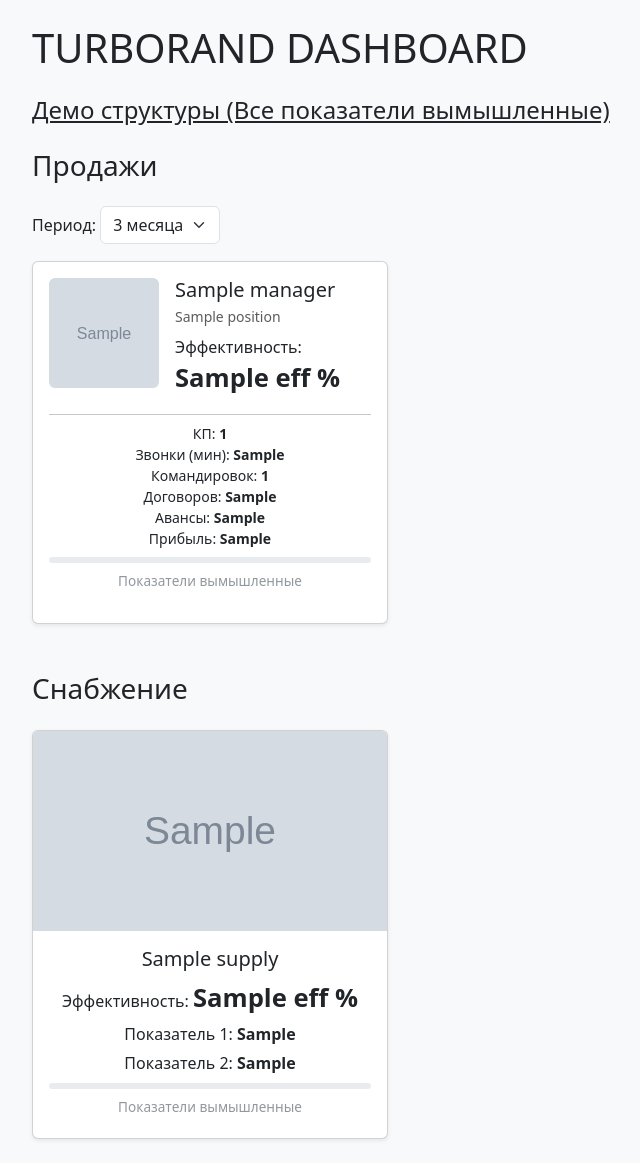
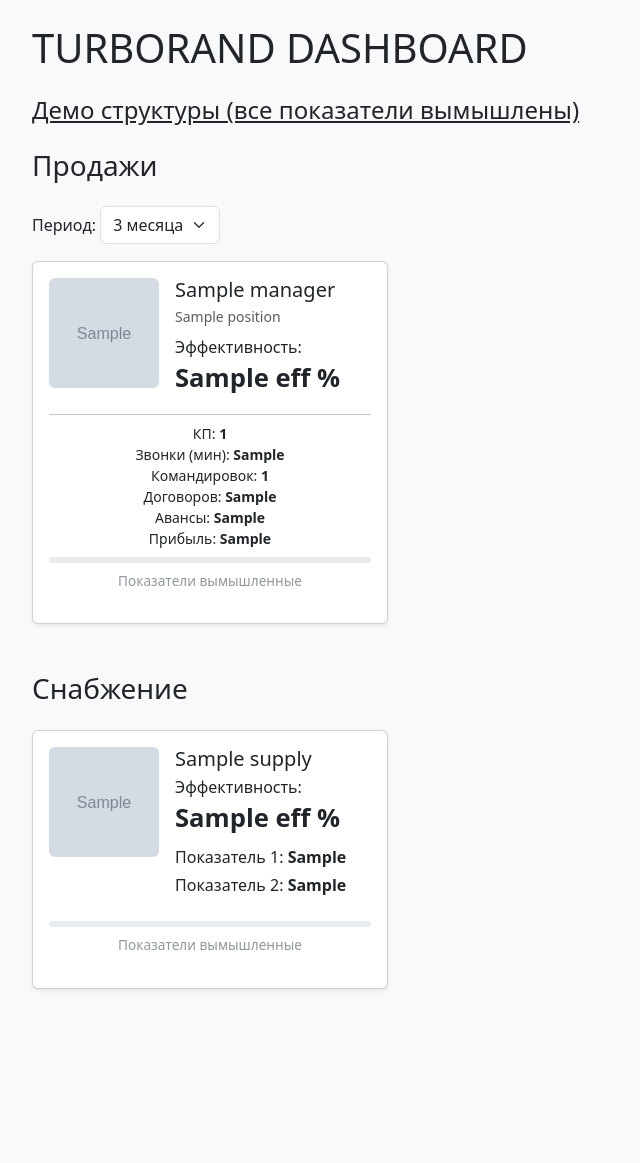
Before and after one commit to bulatmaster/turborand_dashboard, a Flask app: template templates/index.html in a window 1280 px wide. Shown: the whole page, without its empty margins (50-690 px from the left). After the commit the page ends 990 px from the top, so only its background shows below. Run offline with Flask 3, Linux system fonts and the light colour scheme; the template is opened without the code that fills it: most values are stand-ins (such as "Sample title", 1, 10 or a date in 2020); grey boxes marked "Sample" are stand-in pictures.

Commit message:
Убран оранжевый цвет, почистил от лишнего

```diff
--- a/app.py
+++ b/app.py
@@ -14,22 +14,19 @@ conn.row_factory = sqlite3.Row
 # --- Вспомогательные функции ---
 def color_class(eff: int) -> str:
     if eff >= 80:
-        return "text-success"
+        return "text-success"   # зелёный
     elif eff >= 50:
-        return "text-warning"
-    elif eff >= 30:
-        return "text-orange"
-    return "text-danger"
+        return "text-warning"   # жёлтый
+    return "text-danger"        # красный
+
 
 
 def bar_class(eff: int) -> str:
     if eff >= 80:
-        return "bg-success"
+        return "bg-success"     # зелёный
     elif eff >= 50:
-        return "bg-warning"
-    elif eff >= 30:
-        return "bg-orange"
-    return "bg-danger"
+        return "bg-warning"     # жёлтый
+    return "bg-danger"          # красный
 
 
 def format_money(amount: int) -> str:
--- a/templates/index.html
+++ b/templates/index.html
@@ -1,53 +1,30 @@
 <!doctype html>
-<html lang="en">
+<html lang="ru">
 <head>
   <meta charset="utf-8">
   <meta name="viewport" content="width=device-width, initial-scale=1">
   <title>DASHBOARD</title>
-  <link href="https://cdn.jsdelivr.net/npm/bootstrap@5.3.7/dist/css/bootstrap.min.css" rel="stylesheet" crossorigin="anonymous">
+
+  <link href="https://cdn.jsdelivr.net/npm/bootstrap@5.3.7/dist/css/bootstrap.min.css"
+        rel="stylesheet" crossorigin="anonymous">
+
   <style>
-    .card-img-top {
-      width: 100%;
-      height: 200px;
-      object-fit: cover;
-    }
-
-    .card-body p {
-      margin-bottom: 0.3rem;
-    }
-
-    .eff-percent {
-      font-size: 1.6rem;
-      font-weight: 700;
-    }
-
-    .text-orange {
-      color: #fd7e14;
-    }
-
-    .bg-orange {
-      background-color: #fd7e14 !important;
-    }
-
-    .progress {
-      height: 6px;
-    }
-
-    .note {
-      font-size: 0.85rem;
-      color: #6c757d;
-      opacity: 0.75;
-    }
+    /* ─── актуальные стили ─── */
+    .eff-percent { font-size:1.6rem; font-weight:700; }
+    .progress    { height:6px; }
+    .note        { font-size:0.85rem; color:#6c757d; opacity:0.75; }
   </style>
 </head>
 
 <body class="bg-light">
   <div class="container py-4">
     <h1 class="mb-4">TURBORAND DASHBOARD</h1>
-    <h4 class="mb-4"><u>Демо структуры (Все показатели вымышленные)</u></h4>
+    <h4 class="mb-4"><u>Демо структуры (все показатели вымышлены)</u></h4>
 
+    <!-- ===== Продажи ===== -->
     <section class="mb-5">
       <h3 class="mb-4">Продажи</h3>
+
       <form method="get" class="mb-3">
         <label for="period" class="form-label">Период:</label>
         <select class="form-select w-auto d-inline-block" name="period" id="period" onchange="this.form.submit()">
@@ -62,15 +39,14 @@
         {% for m in managers %}
         <div class="col">
           <div class="card h-100 shadow-sm p-3">
+
             <div class="d-flex">
-              <img src="{{ m.photo_url }}"
-                  alt="{{ m.name }}"
-                  class="rounded me-3"
-                  style="width:110px;height:110px;object-fit:cover">
-
+              <img src="{{ m.photo_url }}" alt="{{ m.name }}"
+                   class="rounded me-3" style="width:110px;height:110px;object-fit:cover">
               <div class="flex-grow-1">
                 <h5 class="mb-1">{{ m.name }}</h5>
-                <p class="text-muted mb-2 small">{{ m.position }}</p>  <!-- новая должность -->
+                <p class="text-muted mb-2 small">{{ m.position }}</p>
+
                 <p class="mb-2">
                   Эффективность:
                   <span class="eff-percent {{ m.eff_class }}">{{ m.eff }} %</span>
@@ -90,34 +66,44 @@
             </div>
 
             <div class="progress my-2">
-              <div class="progress-bar {{ m.bar_class }}"
-                  style="width: {{ m.eff }}%;"></div>
+              <div class="progress-bar {{ m.bar_class }}" style="width:{{ m.eff }}%;"></div>
             </div>
             <p class="note text-center">Показатели вымышленные</p>
           </div>
-
         </div>
         {% endfor %}
       </div>
     </section>
 
+    <!-- ===== Снабжение ===== -->
     <section>
       <h3 class="mb-4">Снабжение</h3>
+
       <div class="row row-cols-1 row-cols-sm-2 row-cols-md-3 g-4">
         {% for m in supplies %}
         <div class="col">
-          <div class="card h-100 shadow-sm">
-            <img src="{{ m.photo_url }}" class="card-img-top" alt="{{ m.name }}">
-            <div class="card-body text-center">
-              <h5 class="card-title">{{ m.name }}</h5>
-              <p>Эффективность: <span class="eff-percent {{ m.eff_class }}">{{ m.eff }} %</span></p>
-              <p>Показатель 1: <strong>{{ m.stat1 }}</strong></p>
-              <p>Показатель 2: <strong>{{ m.stat2 }}</strong></p>
-              <div class="progress my-2">
-                <div class="progress-bar {{ m.bar_class }}" role="progressbar" style="width: {{ m.eff }}%;"></div>
+          <div class="card h-100 shadow-sm p-3">
+
+            <div class="d-flex">
+              <img src="{{ m.photo_url }}" alt="{{ m.name }}"
+                   class="rounded me-3" style="width:110px;height:110px;object-fit:cover">
+              <div class="flex-grow-1">
+                <h5 class="mb-1">{{ m.name }}</h5>
+
+                <p class="mb-2">
+                  Эффективность:
+                  <span class="eff-percent {{ m.eff_class }}">{{ m.eff }} %</span>
+                </p>
+
+                <p class="mb-1">Показатель 1: <strong>{{ m.stat1 }}</strong></p>
+                <p>Показатель 2: <strong>{{ m.stat2 }}</strong></p>
               </div>
-              <p class="note">Показатели вымышленные</p>
             </div>
+
+            <div class="progress my-2">
+              <div class="progress-bar {{ m.bar_class }}" style="width:{{ m.eff }}%;"></div>
+            </div>
+            <p class="note text-center">Показатели вымышленные</p>
           </div>
         </div>
         {% endfor %}
@@ -125,6 +111,7 @@
     </section>
   </div>
 
-  <script src="https://cdn.jsdelivr.net/npm/bootstrap@5.3.7/dist/js/bootstrap.bundle.min.js" crossorigin="anonymous"></script>
+  <script src="https://cdn.jsdelivr.net/npm/bootstrap@5.3.7/dist/js/bootstrap.bundle.min.js"
+          crossorigin="anonymous"></script>
 </body>
 </html>
```
